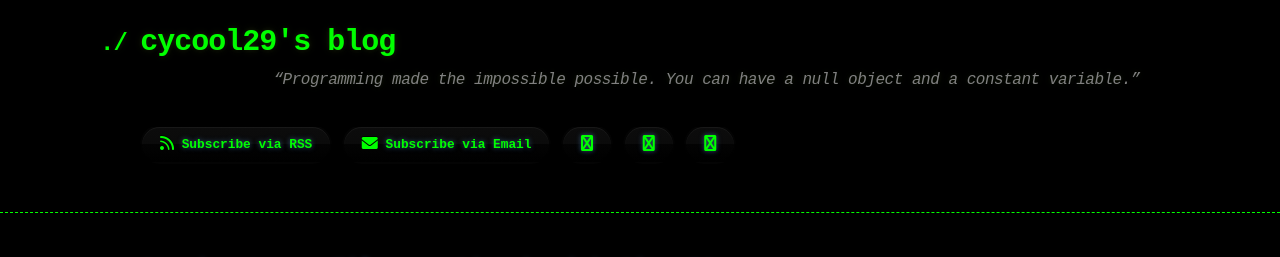
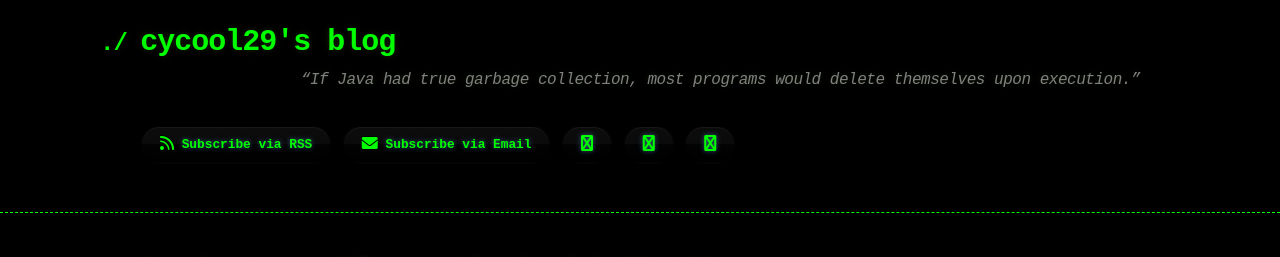
Before and after one commit to cycool29/cycool29.github.io, a Jekyll site: the page built from index.md, in a window 1280 px wide and 900 px high. Shown: the top 257 px of the window. Built offline with Jekyll 4.4.1, drawn with Linux system fonts in a browser that asks for light colours; a style sheet for code colours, icons or effects is not loaded.

Commit message:
Update quotes

```diff
--- a/_config.yml
+++ b/_config.yml
@@ -1,5 +1,5 @@
 title: cycool29's blog
-description: "“Programming made the impossible possible. You can have a null object and a constant variable.” "
+description: "“If Java had true garbage collection, most programs would delete themselves upon execution.” "
 bio: A high school student. Intermediate in Python, Git, Bash. Learning JavaScript. He/Him. "
 author: cycool29
 url: https://cycool29.github.io
```
